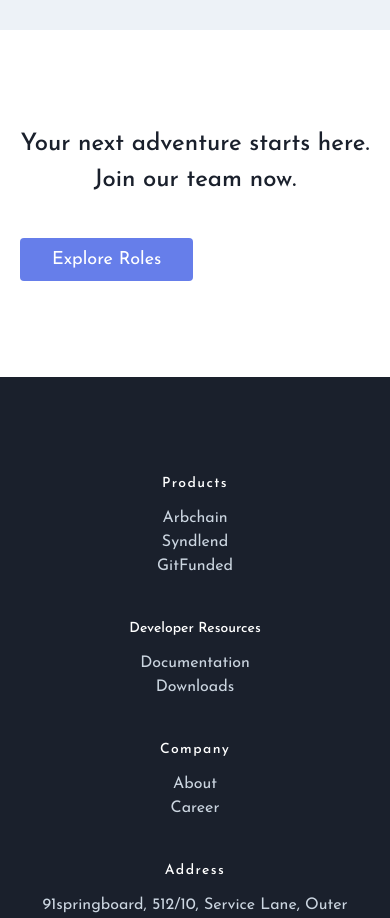
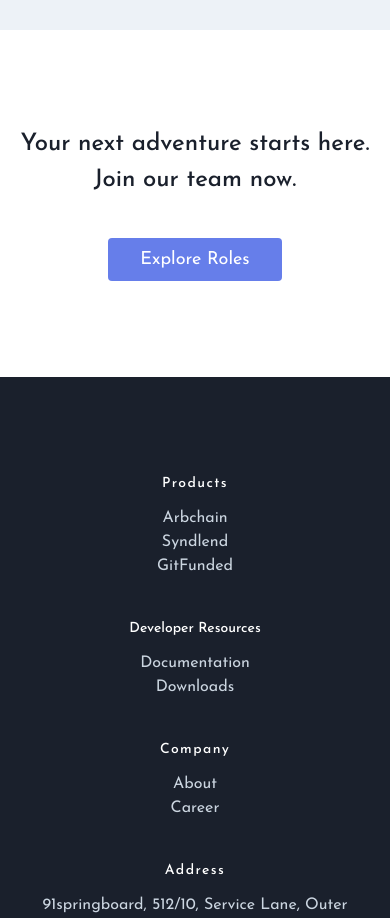
Before and after one commit to consensolabs/website, a React (Create React App) app: page /team in a window 390 px wide. Shown: the part 2880-3798 px from the top of the page. Built offline with nearby package versions, Linux system fonts and the light colour scheme.

Commit message:
fixes css issue on smaller screens

```diff
--- a/src/components/Cta.js
+++ b/src/components/Cta.js
@@ -6,7 +6,7 @@ const Cta = () => {
   return (
     <section className='text-gray-700 body-font '>
       <div className='container px-5 py-24 mx-auto'>
-        <div className='lg:w-2/3 flex flex-col sm:flex-row sm:items-center items-start mx-auto'>
+        <div className='lg:w-2/3 flex flex-col sm:flex-row sm:items-center items-start mx-auto cta'>
           <h1 className='flex-grow sm:pr-16 text-2xl font-medium title-font text-gray-900'>
             Are you looking for Blockchain Solutions?
           </h1>
--- a/src/components/Navigation/Header.js
+++ b/src/components/Navigation/Header.js
@@ -150,9 +150,9 @@ function Header() {
       {/* mobile nav */}
 
       <nav className='mobile-toggle flex items-center bg-primary p-3 flex-wrap sm:hidden md:hidden z-50  mobile-nav'>
-        <a href='#' class='p-2 mr-4 inline-flex items-center'>
+        <Link to='/' href='#' class='p-2 mr-4 inline-flex items-center'>
           {HeaderLogoStyle}
-        </a>
+        </Link>
 
         <button
           className='text-white inline-flex p-3 hover:bg-gray-900 rounded lg:hidden ml-auto hover:text-white outline-none nav-toggler'
--- a/src/components/Teams/TeamsCta.js
+++ b/src/components/Teams/TeamsCta.js
@@ -6,11 +6,11 @@ const TeamsCta = () => {
     <>
       <section className='text-gray-700 body-font  '>
         <div className='container px-5 py-24 mx-auto'>
-          <div className='lg:w-2/3 flex flex-col sm:flex-row sm:items-center items-start mx-auto mobile-center'>
+          <div className='lg:w-2/3 flex flex-col sm:flex-row sm:items-center items-start mx-auto cta'>
             <h1 className='flex-grow sm:pr-16 text-2xl font-medium title-font text-gray-900'>
               Your next adventure starts here. Join our team now.
             </h1>
-            <div className='flex justify-center mobile-center'>
+            <div className='flex justify-center'>
               <a
                 href='https://angel.co/company/consensolabs/jobs'
                 target='_blank'
--- a/src/css/custom.css
+++ b/src/css/custom.css
@@ -16,9 +16,15 @@ header {
   }
 
   .mobile-center {
-    display: inline-flex;
+    display: flex !important;
     align-items: center;
     justify-content: center;
     text-align: center;
   }
+
+  .cta {
+    display: flex !important;
+    align-items: center !important;
+    text-align: center;
+  }
 }
```
